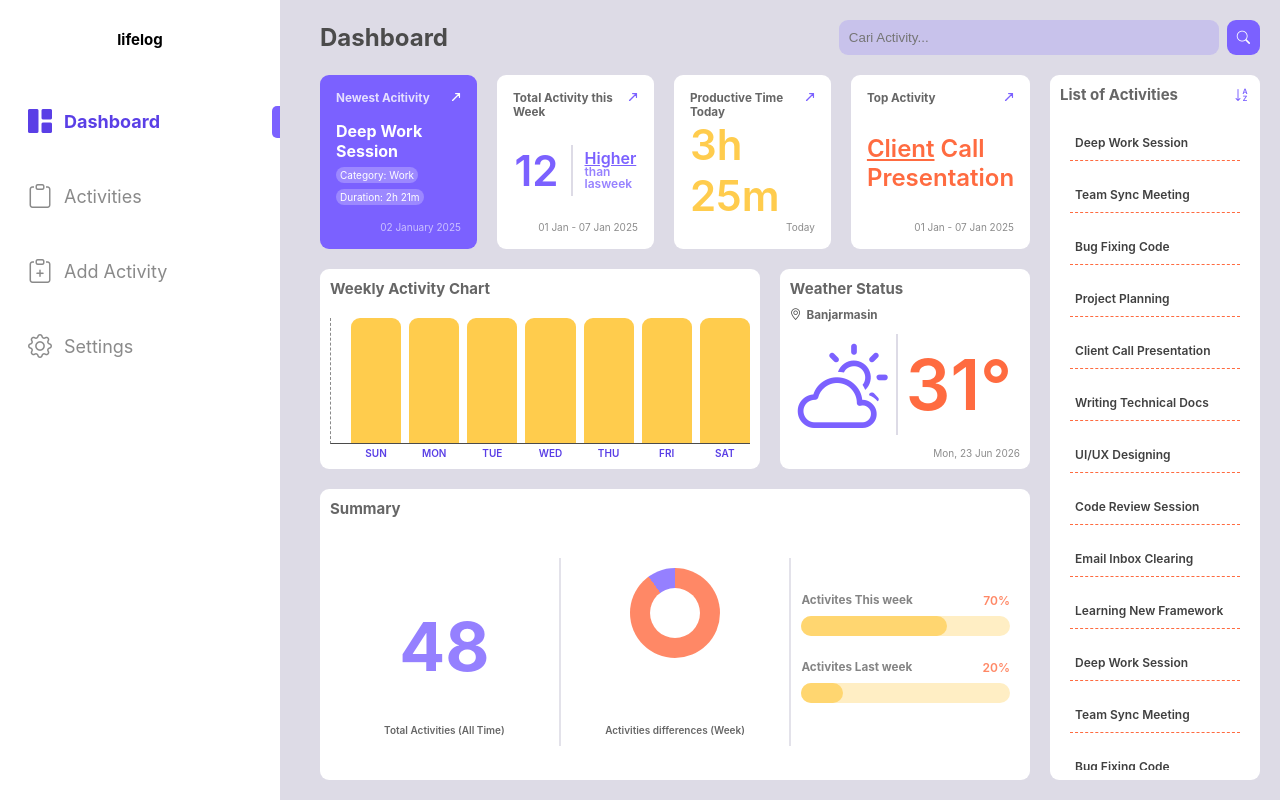
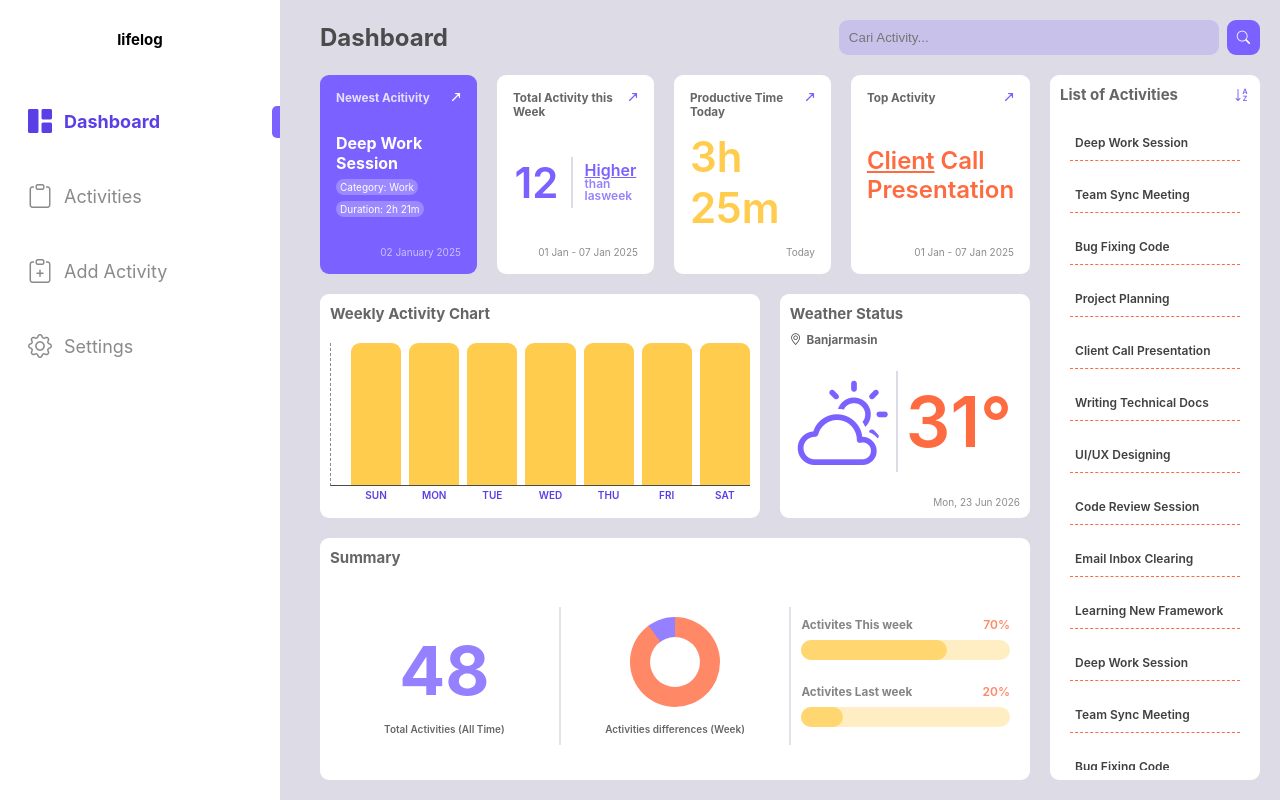
Before and after one commit to fahri238/Lifelog, a plain HTML site: page index.html in a window 1280 px wide. Drawn offline with nearby package versions, Linux system fonts and the light colour scheme.

Commit message:
style: fixing stat-cards issue

```diff
--- a/style.css
+++ b/style.css
@@ -272,7 +272,7 @@ body {
   flex-direction: column;
   justify-content: space-between;
   background-color: var(--color-neutral-2);
-  padding: 16px; /*16px*/
+  padding: 16px;
   border-radius: var(--border-radius-default);
   transition: all 0.3s ease;
 }
@@ -298,7 +298,7 @@ body {
 .dashboard-container {
   display: grid;
   grid-template-columns: repeat(4, 1fr);
-  grid-template-rows: max-content max-content 1fr;
+  grid-template-rows: auto auto auto;
   column-gap: 20px;
   row-gap: 20px;
   margin-top: 20px;
@@ -467,7 +467,6 @@ body {
   padding-top: 40px;
   opacity: 0.8;
   font-weight: var(--font-weight-semi-bold);
-  height: 84%;
   /* height: 200px; */
 }
 
```
